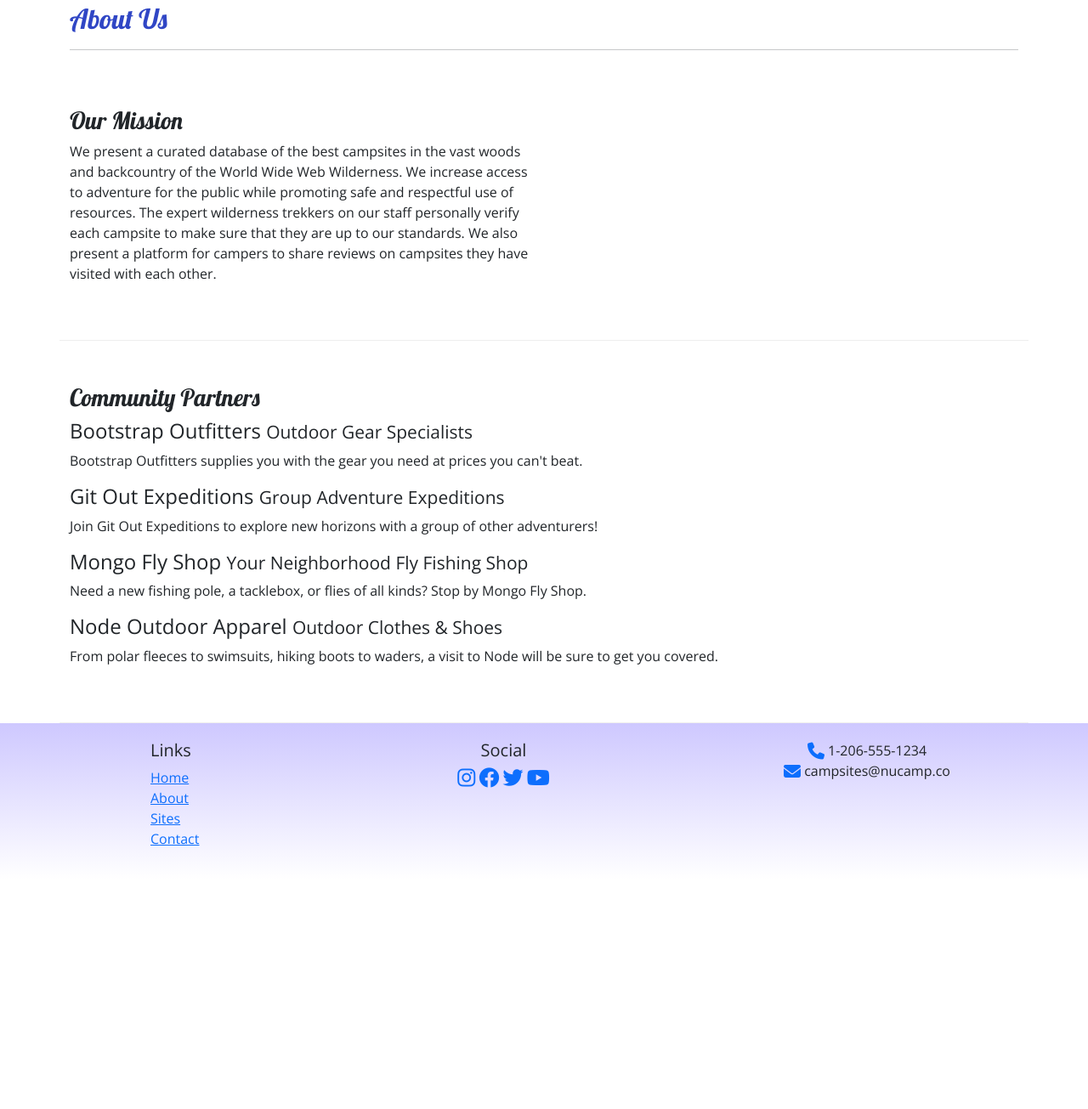
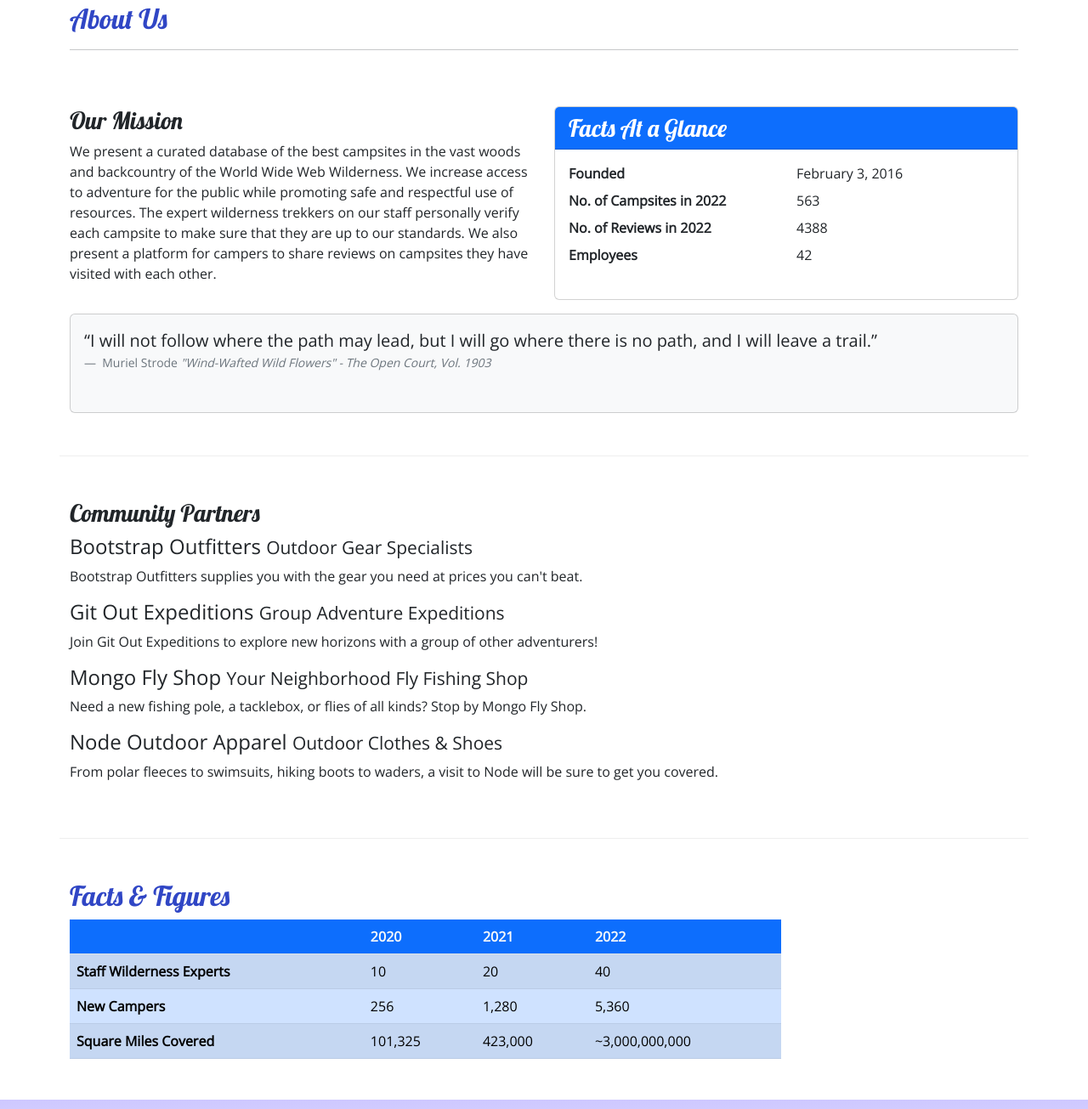
Before and after one commit to garciabusiness21/nucampsite, a plain HTML site: page aboutus.html in a window 1280 px wide. Shown: the part 255-1560 px from the top of the page at 85% size. Before the commit the page ends 1290 px from the top, so only its background shows below. Drawn offline with nearby package versions, Linux system fonts and the light colour scheme.

Commit message:
Tables and Cards

```diff
--- a/aboutus.html
+++ b/aboutus.html
@@ -65,10 +65,40 @@
         <section class="row row-content">
             <div class="col-sm-6">
                 <h3>Our Mission</h3>
-                <p class="d-none d-sm-block">We present a curated database of the best campsites in the vast woods and backcountry of the World Wide Web Wilderness. We increase access
-                to adventure for the public while promoting safe and respectful use of resources. The expert wilderness trekkers on our staff personally verify each
-                campsite to make sure that they are up to our standards. We also present a platform for campers to share reviews on campsites they have visited
-                with each other.</p>
+                <p>We present a curated database of the best campsites in the vast woods and backcountry of the World
+                    Wide Web Wilderness. We increase access to adventure for the public while promoting safe and
+                    respectful use of resources. The expert wilderness trekkers on our staff personally verify each
+                    campsite to make sure that they are up to our standards. We also present a platform for campers to
+                    share reviews on campsites they have visited with each other.</p>
+            </div>
+            <div class="col-sm-6">
+                <div class="card">
+                    <h3 class="card-header bg-primary text-white">Facts At a Glance</h3>
+                    <div class="card-body">
+                        <dl class="row">
+                            <dt class="col-6">Founded</dt>
+                            <dd class="col-6">February 3, 2016</dd>
+                            <dt class="col-6">No. of Campsites in 2022</dt>
+                            <dd class="col-6">563</dd>
+                            <dt class="col-6">No. of Reviews in 2022</dt>
+                            <dd class="col-6">4388</dd>
+                            <dt class="col-6">Employees</dt>
+                            <dd class="col-6">42</dd>
+                        </dl>
+                    </div>
+                </div>
+            </div>
+            <div class="col">
+                <div class="card bg-light mt-3">
+                    <figure class="card-body">
+                        <blockquote class="blockquote">
+                            <q>I will not follow where the path may lead, but I will go where there is no path, and I will leave a trail.</q>
+                        </blockquote>
+                        <figcaption class="blockquote-footer">
+                            Muriel Strode <cite>"Wind-Wafted Wild Flowers" - The Open Court, Vol. 1903</cite>
+                        </figcaption>
+                   </figure>
+                </div>
             </div>
         </section>
 
@@ -85,6 +115,41 @@
                 <p class="d-none d-sm-block">From polar fleeces to swimsuits, hiking boots to waders, a visit to Node will be sure to get you covered.</p>
             </div>
         </section>
+        <div class="col-sm-9 mt-5 mb-5">
+            <h2>Facts & Figures</h2>
+            <div>
+                <table class="table table-responsive table-striped">
+                    <thead class="bg-primary text-light">
+                        <tr>
+                            <th></th>
+                            <th>2020</th>
+                            <th>2021</th>
+                            <th>2022</th>
+                        </tr>
+                    </thead>
+                    <tbody class="table-primary">
+                        <tr>
+                            <th>Staff Wilderness Experts</th>
+                            <td>10</td>
+                            <td>20</td>
+                            <td>40</td>
+                        </tr>
+                        <tr>
+                            <th>New Campers</th>
+                            <td>256</td>
+                            <td>1,280</td>
+                            <td>5,360</td>
+                        </tr>
+                        <tr>
+                            <th>Square Miles Covered</th>
+                            <td>101,325</td>
+                            <td>423,000</td>
+                            <td>~3,000,000,000</td>
+                        </tr>
+                    </tbody>
+                </table>
+            </div>
+        </div>
     </main>
 
     <footer>
```
